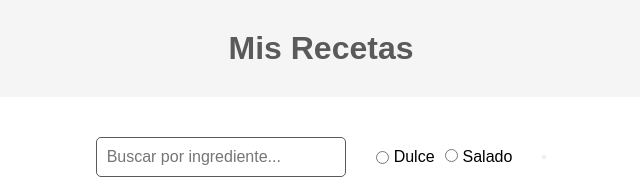
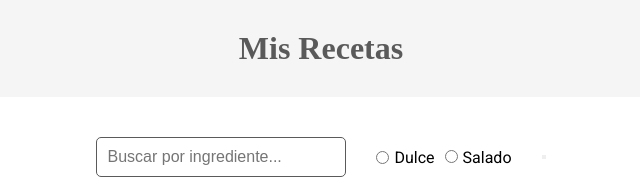
Before and after one commit to Adalab/modulo-4-evaluacion-final-bpw-maialenmunoa, a React (Vite) app in the folder WEB/: page / in a window 1280 px wide. Shown: the top 179 px of the page, without its empty margins (319-959 px from the left). Built offline with nearby package versions, Linux system fonts and the light colour scheme; no server answers.

Commit message:
add fonts

```diff
--- a/WEB/src/scss/App.scss
+++ b/WEB/src/scss/App.scss
@@ -1,7 +1,20 @@
 @import "core/reset";
 
+@font-face {
+  font-family: "title";
+  src: url("../scss/fonts/Basteleur-Bold.otf") format("otf");
+  font-weight: bold;
+  font-style: normal;
+}
+
+@font-face {
+  font-family: "text";
+  src: url("../scss/fonts/Basteleur-Moonlight.otf") format("otf");
+  font-weight: normal;
+  font-style: normal;
+}
+
 .page {
-  font-family: Arial, sans-serif;
   min-height: 100vh;
 }
 
@@ -10,6 +23,7 @@
   padding: 30px 0;
   color: #5a5a5a;
   background-color: #f5f5f5;
+    font-family: "title";
 }
 
 .main {
@@ -88,8 +102,8 @@
       transform: translatey(-50%);
       margin: 0;
       padding: 20px;
+      font-family: text;
       font-size: 2.5rem;
-      font-weight: 700;
       color: #ffffff;
       border-radius: 5px;
       width: 100%;
@@ -98,6 +112,6 @@
 }
 
 footer {
-    text-align: center;
-    margin-top: 50px;
+  text-align: center;
+  margin-top: 50px;
 }
```
Also changed, not shown: WEB/src/scss/fonts/Basteleur-Bold.otf (added), WEB/src/scss/fonts/Basteleur-Moonlight.otf (added).
